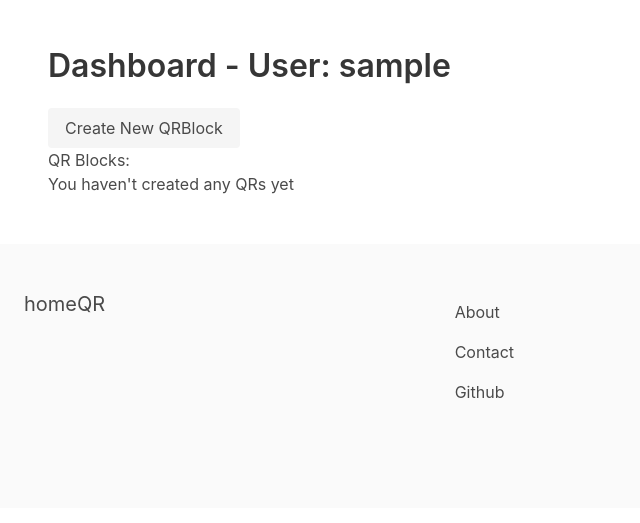
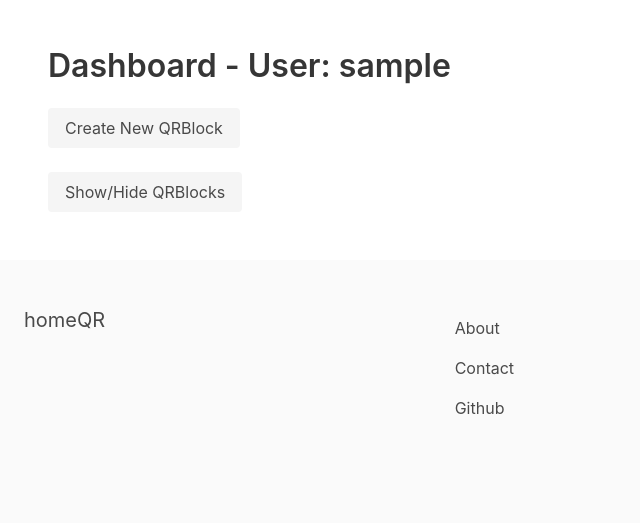
Before and after one commit to philconow/homeQR, a Django app: page /dashboard/ in a window 1280 px wide. Shown: the part 56-579 px from the top of the page, without its empty margins (0-640 px from the left). Run offline with Django 3.2, Linux system fonts and the light colour scheme; the visitor is signed in with stand-in values (Sample User, id 1); data comes from the database, SQL or seed files in the repository; data that the repository does not hold is empty.

Commit message:
show/hide list button div

```diff
--- /dev/null
+++ b/static/show_hide.js
@@ -0,0 +1,8 @@
+function show_hide(id) {
+    var x = document.getElementById(id);
+    if (x.style.display === "none") {
+      x.style.display = "block";
+    } else {
+      x.style.display = "none";
+    }
+}
--- a/userprofile/templates/dashboard.html
+++ b/userprofile/templates/dashboard.html
@@ -5,7 +5,15 @@
 
     <a href="{% url 'add_qr_block' %}" class="button is-light">Create New QRBlock</a>
 
-    <h2>QR Blocks:</h2>
+    <br></br>
+
+    <button onClick="show_hide('qrblock_list_div')" class="button is-light">Show/Hide QRBlocks</button>
+
+    <br>
+
+    <div id="qrblock_list_div" style="display: none">
+        <br>
+        <h1 class=title>QR Blocks:</h1>
 
         {% if request.user.is_superuser %}
 
@@ -28,5 +36,9 @@
             {% endfor %}
 
         {% endif %}
+    </div>
+
+    <!-- Show / Hide Script -->
+    <script src="{{ STATIC_URL }}/static/show_hide.js"></script>
 
 {% endblock %}
```
Also changed, not shown: QR/templates/view_qr_block.html (+33 -19 lines). Lines whose indentation alone changed are shown as unchanged.
